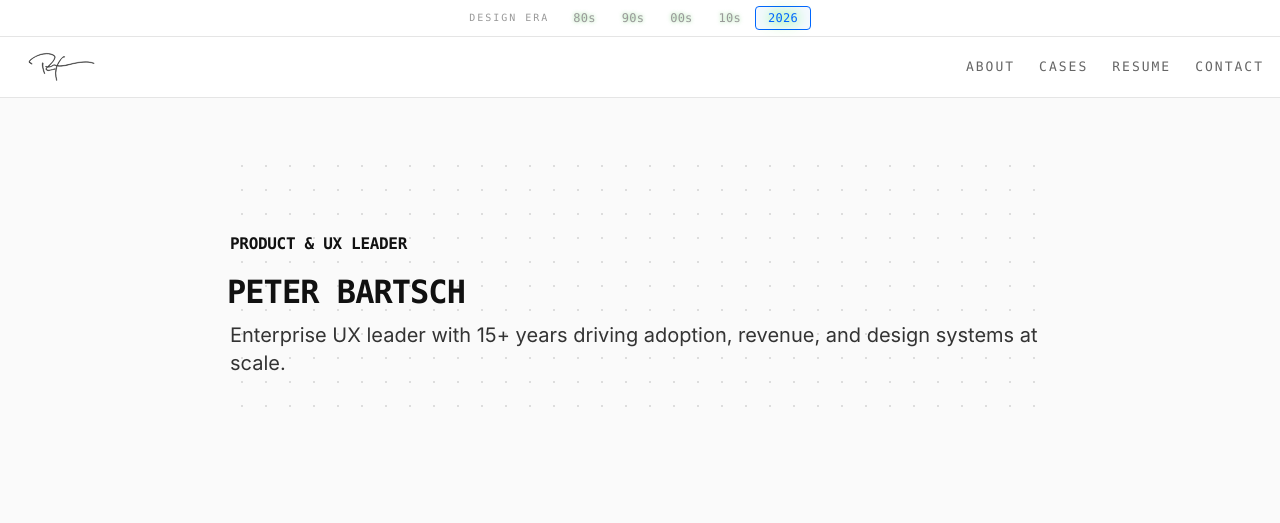
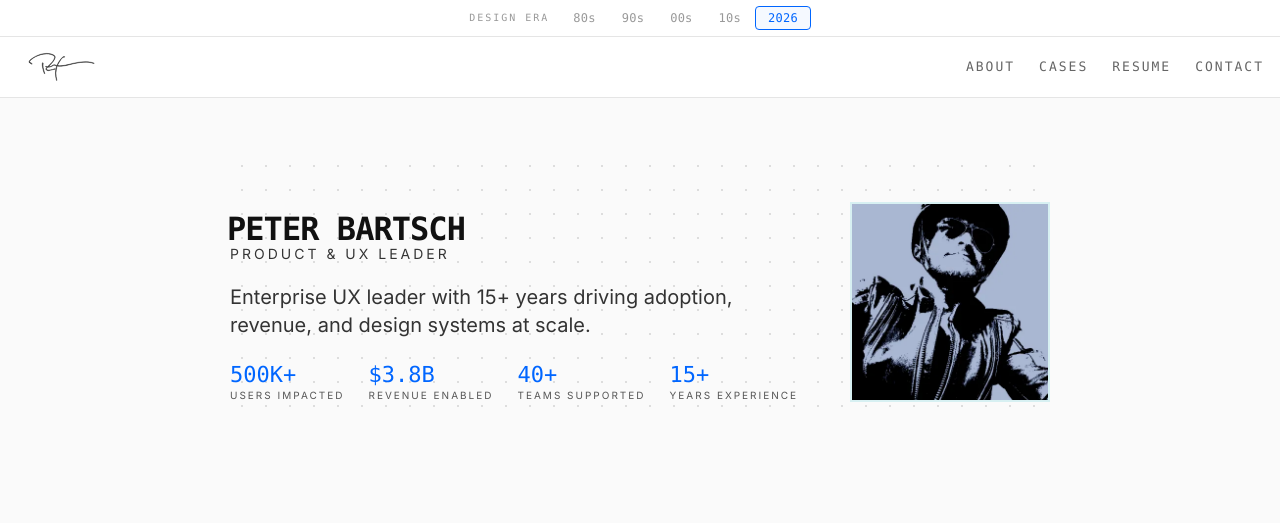
Before and after one commit to petethios/peterbartsch.com, a PHP site: page / in a window 1280 px wide; the page is wider, and only the part inside the window is pictured. Shown: the top 523 px of that part. Run offline with PHP 8.4, Linux system fonts and the light colour scheme.

Commit message:
Redesign hero, restore video, reorder sections, trim experience
- Redesign hero: large name, subtitle, inline metrics, portrait right
- Restore video cover-art in About section (was lost in prior restructure)
- Add education mention to About bio text
- Move 3D configurator showcase above experience table
- Trim experience table from 9 to 5 key roles
- Remove standalone metrics section (absorbed into hero)
- Reduce section-gap from 72px to 48px for tighter rhythm
- Fix era bar specificity bug: scope 80s terminal styles to html:not([data-theme])

Co-Authored-By: Claude Opus 4.6 (1M context) <noreply@anthropic.com>

```diff
--- a/index.php
+++ b/index.php
@@ -231,25 +231,42 @@
 
             <!-- Hero Section -->
             <section id="hero" class="hero-section">
-                <header id="banner">
-                    <h4 id="name">PRODUCT & UX LEADER</h4>
-                    <h2 id="title" class="phosphor-text">PETER BARTSCH</h2>
-                </header>
-                <p class="hero-tagline">
-                    Enterprise UX leader with 15+ years driving adoption, revenue, and design systems at scale.
-                </p>
+                <div class="hero-layout">
+                    <div class="hero-text">
+                        <h2 id="title" class="phosphor-text">PETER BARTSCH</h2>
+                        <p class="hero-subtitle">Product & UX Leader</p>
+                        <p class="hero-tagline">
+                            Enterprise UX leader with 15+ years driving adoption, revenue, and design systems at scale.
+                        </p>
+                        <div class="hero-metrics">
+                            <div class="hero-metric"><span class="hero-metric-value">500K+</span><span class="hero-metric-label">Users Impacted</span></div>
+                            <div class="hero-metric"><span class="hero-metric-value">$3.8B</span><span class="hero-metric-label">Revenue Enabled</span></div>
+                            <div class="hero-metric"><span class="hero-metric-value">40+</span><span class="hero-metric-label">Teams Supported</span></div>
+                            <div class="hero-metric"><span class="hero-metric-value">15+</span><span class="hero-metric-label">Years Experience</span></div>
+                        </div>
+                    </div>
+                    <div class="hero-portrait">
+                        <picture><source srcset="peterb.webp" type="image/webp"><img src="peterb.png" alt="Peter Bartsch" width="200" height="200" loading="eager" /></picture>
+                    </div>
+                </div>
             </section>
 
             <!-- About Section -->
             <section id="about" class="about-section">
                 <div class="about-inner">
-                    <div class="about-portrait">
-                        <picture><source srcset="peterb.webp" type="image/webp"><img src="peterb.png" alt="Peter Bartsch" width="250" height="250" /></picture>
+                    <div id="player" class="about-photo">
+                        <div class="cover-art">
+                            <div class="hover-text" id="hoverText">click this</div>
+                            <video id="coverVideo" src="take-ride-square-bw.mp4" loop playsinline>
+                                Your browser does not support the video tag.
+                            </video>
+                            <div class="grid-overlay"></div>
+                        </div>
                     </div>
                     <div class="about-content">
                         <h2 class="about-heading phosphor-text">ABOUT</h2>
                         <p class="about-bio">
-                            I'm a product and UX leader who specializes in enterprise-scale design challenges — the kind where adoption isn't optional, stakeholders number in the dozens, and the user base spans half a million people. I've led design orgs through hypergrowth, built design systems adopted across 40+ teams, and consistently turned complex constraints into measurable business outcomes.
+                            I'm a product and UX leader who specializes in enterprise-scale design challenges — the kind where adoption isn't optional, stakeholders number in the dozens, and the user base spans half a million people. I've led design orgs through hypergrowth, built design systems adopted across 40+ teams, and consistently turned complex constraints into measurable business outcomes. I studied humanities and architectural theory at Arizona State University.
                         </p>
                         <div class="about-strengths">
                             <span class="strength-tag">Enterprise Design Systems</span>
@@ -481,48 +494,9 @@
                                 <td>Product Marketing Manager</td>
                                 <td><a href="#" id="openModal6">Nokia (HERE Maps)</a></td>
                             </tr>
-                            <tr>
-                                <td class="year-range">2008-2012</td>
-                                <td>Product Manager</td>
-                                <td><a href="#" id="openModal7">Gogo Inflight Wi-Fi</a></td>
-                            </tr>
-
-                            <tr>
-                                <td class="year-range">2001-2008</td>
-                                <td>Co-Founder</td>
-                                <td><a href="#" id="openModal9">Cognistar</a></td>
-                            </tr>
-
-                            <tr>
-                                <td class="year-range">1989-1993</td>
-                                <td>BA, Humanities & Arch Theory</td>
-                                <td><a href="#" id="openModal13">Arizona State University</a></td>
-                            </tr>
-
-                            <tr>
-                                <td class="year-range">2004-2024</td>
-                                <td>Board Director</td>
-                                <td><a href="#" id="openModal5">How Weird Street Faire</a></td>
-                            </tr>
                         </tbody>
                     </table>
                 </div>
-
-                <!-- Configurator Showcase -->
-                <section class="configurator-showcase scroll-reveal">
-                    <div class="configurator-showcase-inner">
-                        <div class="configurator-preview">
-                            <img src="img/configurator-screenshot.png" alt="Thios 3D Configurator Preview" loading="lazy">
-                            <div class="grid-overlay"></div>
-                        </div>
-                        <div class="configurator-content">
-                            <div class="configurator-badge">Interactive Demo</div>
-                            <h3 class="configurator-title">3D PRODUCT CONFIGURATOR</h3>
-                            <p class="configurator-desc">Design custom modular shelters in real-time. Built solo using AI as technical co-founder—Three.js, React, with AR preview.</p>
-                            <a href="https://thios.co/configurator" target="_blank" rel="noopener noreferrer" class="configurator-cta" data-track="configurator_click">Try the Configurator</a>
-                        </div>
-                    </div>
-                </section>
 
                 <!-- Contact Section -->
                 <section id="contact" class="contact-section">
--- a/styles.css
+++ b/styles.css
@@ -524,7 +524,77 @@
 
         /* Hero Section */
         .hero-section {
-            padding: var(--space-3xl) 0 var(--space-xl) 0;
+            padding: 48px 0 24px 0;
+        }
+
+        .hero-layout {
+            display: flex;
+            align-items: center;
+            gap: 40px;
+        }
+
+        .hero-text {
+            flex: 1;
+        }
+
+        .hero-portrait {
+            flex: 0 0 200px;
+            width: 200px;
+            height: 200px;
+            overflow: hidden;
+            border: 2px solid rgba(134, 216, 221, 0.3);
+        }
+
+        .hero-portrait img {
+            width: 100%;
+            height: 100%;
+            object-fit: cover;
+            display: block;
+        }
+
+        .hero-subtitle {
+            font-family: var(--font-display);
+            font-size: 14px;
+            letter-spacing: 3px;
+            text-transform: uppercase;
+            color: var(--color-primary);
+            margin: 8px 0 0 0;
+        }
+
+        .hero-tagline {
+            font-family: var(--font-body);
+            font-size: 17px;
+            font-weight: 400;
+            color: var(--color-text-primary);
+            margin: 16px 0 0 0;
+            line-height: 1.5;
+        }
+
+        .hero-metrics {
+            display: flex;
+            gap: 24px;
+            margin-top: 24px;
+        }
+
+        .hero-metric {
+            display: flex;
+            flex-direction: column;
+        }
+
+        .hero-metric-value {
+            font-family: var(--font-display);
+            font-size: 22px;
+            color: var(--color-primary);
+            text-shadow: var(--shadow-text);
+        }
+
+        .hero-metric-label {
+            font-family: var(--font-body);
+            font-size: 10px;
+            letter-spacing: 2px;
+            text-transform: uppercase;
+            color: var(--color-text-muted);
+            margin-top: 2px;
         }
 
         /* Contact Section */
@@ -770,7 +840,9 @@
             font-family: 'Rombyte';
             font-weight: normal;
             font-style: normal;
-            margin-top: 10px;
+            font-size: 48px;
+            line-height: 1.1;
+            margin: 0;
             color: #ffffff;
         }
 
@@ -2877,7 +2978,7 @@ textarea:focus-visible {
     100% { background-position: 0 4px; }
 }
 
-.theme-era-bar {
+html:not([data-theme]) .theme-era-bar {
     background-color: #0a0a0a;
     border-bottom: 1px solid #003300;
     background-image: repeating-linear-gradient(
@@ -2890,7 +2991,7 @@ textarea:focus-visible {
     animation: eraBarScanline 0.3s linear infinite;
 }
 
-.theme-era-btn {
+html:not([data-theme]) .theme-era-btn {
     font-family: 'Rombyte', 'Courier New', monospace !important;
     font-size: 12px;
     color: #00aa00;
@@ -2902,12 +3003,12 @@ textarea:focus-visible {
     transition: color 0.15s, text-shadow 0.15s;
 }
 
-.theme-era-btn:hover {
+html:not([data-theme]) .theme-era-btn:hover {
     color: #00ff00;
     text-shadow: 0 0 8px rgba(0, 255, 0, 0.6);
 }
 
-.theme-era-btn.active {
+html:not([data-theme]) .theme-era-btn.active {
     color: #00ff00;
     text-shadow: 0 0 12px rgba(0, 255, 0, 0.8), 0 0 24px rgba(0, 255, 0, 0.4);
     font-weight: bold;
```
Also changed, not shown: other parts of index.php (+16 -20 lines), other parts of styles.css (+31 -2 lines).
